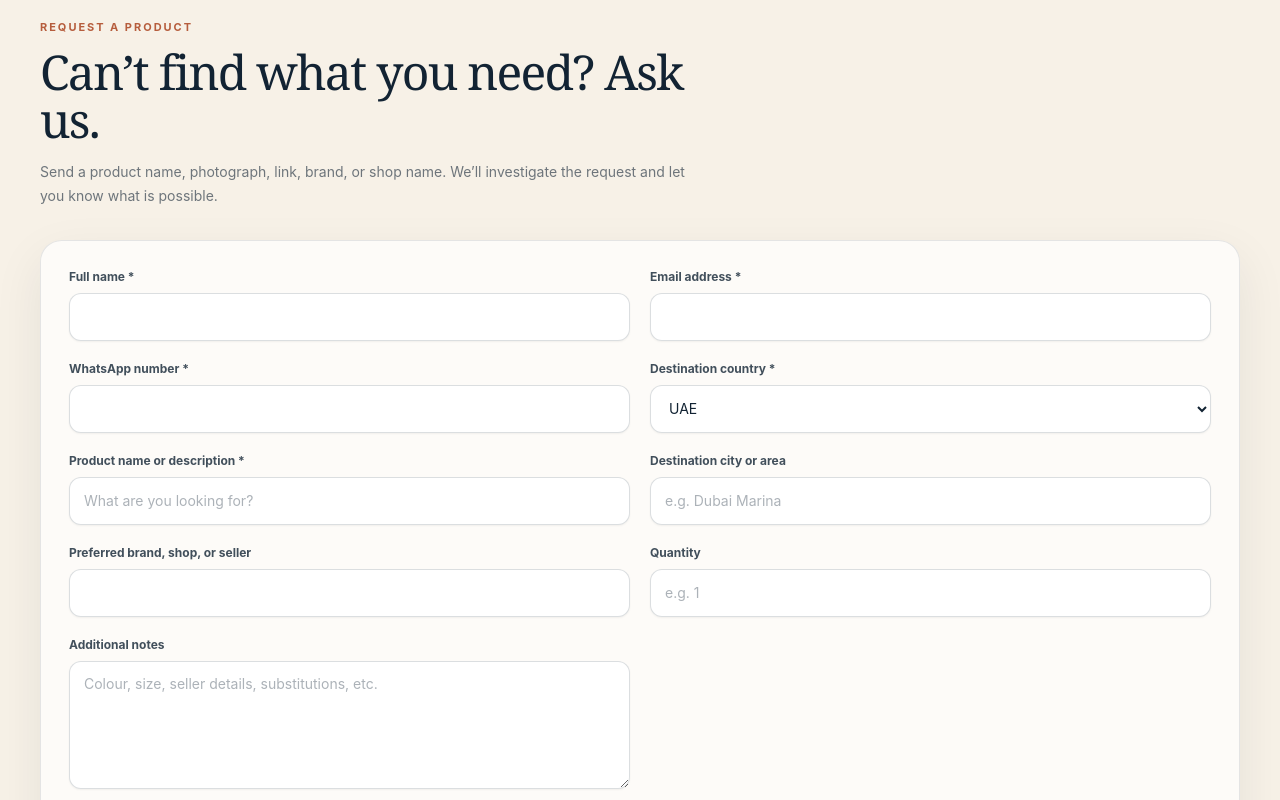
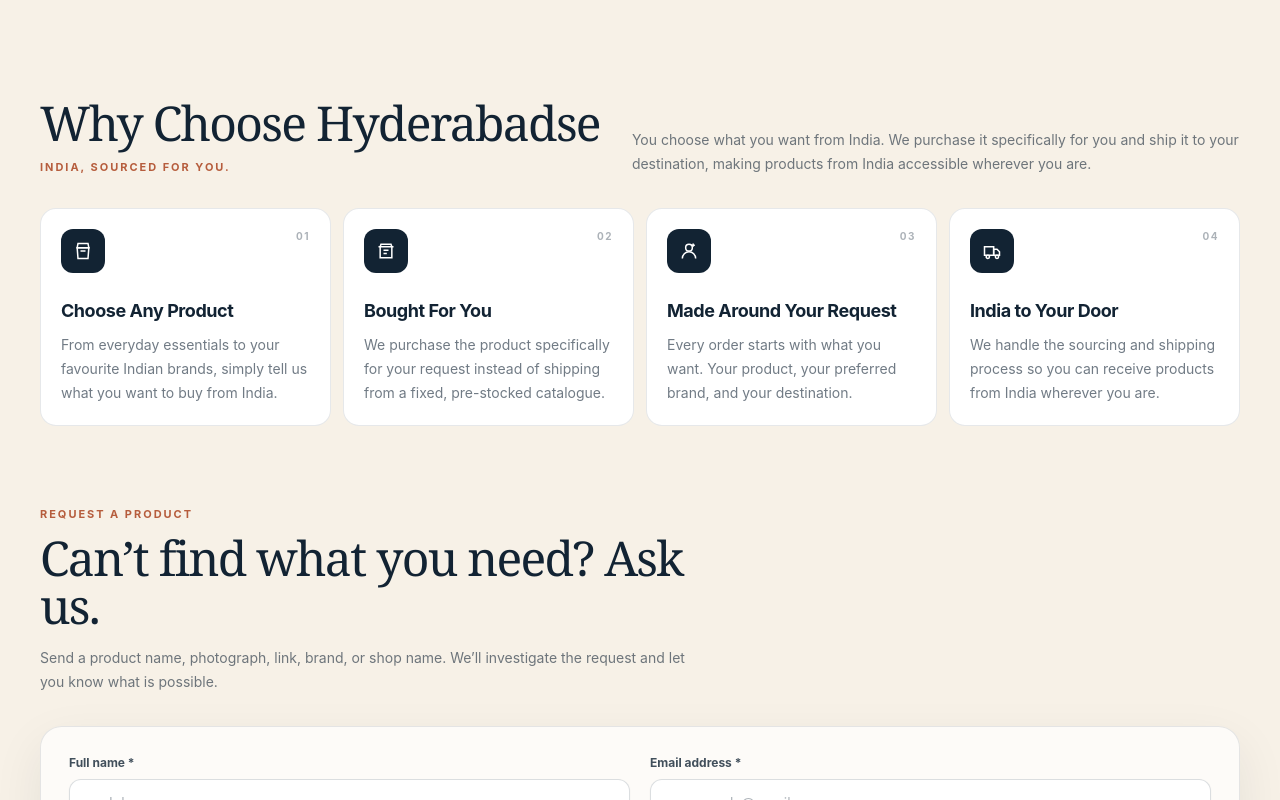
Before and after one commit to saahilkhan06/HyderabadSe, a Next.js app in the folder frontend/: page / in a window 1280 px wide. Shown: the part 1740-2540 px from the top of the page. Built offline with nearby package versions, Linux system fonts and the light colour scheme; no server answers.

Commit message:
footer placeholder

```diff
--- a/frontend/app/globals.css
+++ b/frontend/app/globals.css
@@ -52,6 +52,9 @@
   }
   .section-title {
     @apply font-display text-4xl font-medium leading-[0.98] tracking-[-0.035em] sm:text-5xl;
+  }
+  .section-title2 {
+    @apply font-display text-3xl font-medium leading-[0.98] tracking-[-0.035em] sm:text-5xl;
   }
   .card {
     @apply rounded-[1.35rem] border border-ink/10 bg-white/70 shadow-soft;
--- a/frontend/app/layout.tsx
+++ b/frontend/app/layout.tsx
@@ -2,7 +2,6 @@
 import type { ReactNode } from "react";
 import "./globals.css";
 import { siteConfig } from "@/lib/site";
-import WhatsAppButton from "@/components/WhatsAppButton";
 
 
 export const metadata: Metadata = {
@@ -46,7 +45,6 @@
         />
 
         {children}
-        <WhatsAppButton/>
 
       </body>
     </html>
--- a/frontend/app/page.tsx
+++ b/frontend/app/page.tsx
@@ -19,10 +19,11 @@
 // import { MobileNav } from "@/components/MobileNav";
 // import VoiceEnquiryButton from "@/components/VoiceEnquiryButton";
 import { RequestForm } from "@/components/RequestForm";
-// import WhatsAppButton from "@/components/WhatsAppButton";
+import WhatsAppButton from "@/components/WhatsAppButton";
 import { categories, destinations, faqs, siteConfig } from "@/lib/site";
 import Link from "next/link";
 import Image from "next/image";
+import Footer from "@/components/Footer";
 // import VoiceEnquiry from "@/components/VoiceEnquiry";
 
 const nav = [
@@ -216,7 +217,10 @@
             <Link href="#request" className="button-primary">
               Request a product
             </Link>
-            <Link href="mailto:hyderabadseorder@gmail.com" className="button-enquire">
+            <Link
+              href="mailto:hyderabadseorder@gmail.com"
+              className="button-enquire"
+            >
               Enquire Now
             </Link>
 
@@ -429,6 +433,129 @@
           ))}
         </div>
       </section>
+      <section className="shell py-16 lg:py-20">
+        <div className="grid gap-8 lg:grid-cols-[.65fr_1.35fr] lg:items-end">
+          <div>
+            <p className="md:section-title section-title2 whitespace-nowrap">
+              Why Choose Hyderabadse
+            </p>
+
+            <h2 className="eyebrow mt-3">India, sourced for you.</h2>
+          </div>
+
+          <p className="max-w-2xl text-sm leading-6 text-ink/60">
+            You choose what you want from India. We purchase it specifically for
+            you and ship it to your destination, making products from India
+            accessible wherever you are.
+          </p>
+        </div>
+
+        <div className="mt-8 grid gap-3 sm:grid-cols-2 lg:grid-cols-4">
+          {[
+            {
+              number: "01",
+              title: "Choose Any Product",
+              copy: "From everyday essentials to your favourite Indian brands, simply tell us what you want to buy from India.",
+              icon: (
+                <svg
+                  viewBox="0 0 24 24"
+                  fill="none"
+                  stroke="currentColor"
+                  strokeWidth="1.8"
+                  className="h-5 w-5"
+                >
+                  <path d="M6 3h12l1 5H5l1-5Z" />
+                  <path d="M5 8h14l-1 13H6L5 8Z" />
+                  <path d="M9 12h6" />
+                </svg>
+              ),
+            },
+            {
+              number: "02",
+              title: "Bought For You",
+              copy: "We purchase the product specifically for your request instead of shipping from a fixed, pre-stocked catalogue.",
+              icon: (
+                <svg
+                  viewBox="0 0 24 24"
+                  fill="none"
+                  stroke="currentColor"
+                  strokeWidth="1.8"
+                  className="h-5 w-5"
+                >
+                  <path d="M3 7h18" />
+                  <path d="M5 7l1-3h12l1 3" />
+                  <path d="M5 7v13h14V7" />
+                  <path d="M9 11h6" />
+                  <path d="M9 15h4" />
+                </svg>
+              ),
+            },
+            {
+              number: "03",
+              title: "Made Around Your Request",
+              copy: "Every order starts with what you want. Your product, your preferred brand, and your destination.",
+              icon: (
+                <svg
+                  viewBox="0 0 24 24"
+                  fill="none"
+                  stroke="currentColor"
+                  strokeWidth="1.8"
+                  className="h-5 w-5"
+                >
+                  <circle cx="12" cy="8" r="4" />
+                  <path d="M4 21a8 8 0 0 1 16 0" />
+                  <path d="M17 3v4" />
+                  <path d="M15 5h4" />
+                </svg>
+              ),
+            },
+            {
+              number: "04",
+              title: "India to Your Door",
+              copy: "We handle the sourcing and shipping process so you can receive products from India wherever you are.",
+              icon: (
+                <svg
+                  viewBox="0 0 24 24"
+                  fill="none"
+                  stroke="currentColor"
+                  strokeWidth="1.8"
+                  className="h-5 w-5"
+                >
+                  <path d="M3 7h11v10H3z" />
+                  <path d="M14 10h4l3 3v4h-7z" />
+                  <circle cx="7" cy="19" r="2" />
+                  <circle cx="18" cy="19" r="2" />
+                </svg>
+              ),
+            },
+          ].map((item) => (
+            <article
+              key={item.number}
+              className="group relative overflow-hidden rounded-2xl border border-ink/10 bg-white p-5 transition-all duration-300 hover:-translate-y-1 hover:shadow-md"
+            >
+              <div className="flex items-start justify-between">
+                <span className="grid h-11 w-11 place-items-center rounded-xl bg-ink text-white transition-transform duration-300 group-hover:scale-105">
+                  {item.icon}
+                </span>
+                {""}
+
+                <span className="text-[10px] font-bold uppercase tracking-[.15em] text-ink/35">
+                  {item.number}
+                </span>
+              </div>
+
+              <h3 className="mt-6 text-lg font-bold tracking-tight">
+                {item.title}
+              </h3>
+
+              <p className="mt-2 min-h-[72px] text-sm leading-6 text-ink/60">
+                {item.copy}
+              </p>
+            </article>
+          ))}
+        </div>
+      </section>
+
       {/* =========================================================
           REQUEST FORM
       ========================================================= */}
@@ -823,11 +950,12 @@
           </div>
         </div>
       </section>
+      <Footer/>
 
       {/* =========================================================
           FOOTER
       ========================================================= */}
-      <footer className="bg-ink py-10 text-white">
+      {/* <footer className="bg-ink py-10 text-white">
         <div className="shell">
           <div className="grid gap-8 md:grid-cols-[1fr_auto] md:items-start">
             <div>
@@ -902,8 +1030,9 @@
             before an order is accepted.
           </div>
         </div>
-      </footer>
+      </footer> */}
       {/* <VoiceEnquiry /> */}
+      <WhatsAppButton />
     </main>
   );
 }
--- a/frontend/app/terms/page.tsx
+++ b/frontend/app/terms/page.tsx
@@ -1,3 +1,5 @@
+import BackToHyderabadse from "@/components/BackToHyderabadse";
+import Footer from "@/components/Footer";
 import type { Metadata } from "next";
 
 export const metadata: Metadata = {
@@ -9,6 +11,7 @@
 export default function TermsPage() {
   return (
     <main className="bg-cream text-ink">
+      <BackToHyderabadse/>
       <section className="shell py-6 lg:py-10">
         <div className="grid gap-10 lg:grid-cols-[220px_1fr] lg:gap-16">
           {/* Side navigation */}
@@ -301,6 +304,7 @@
           </div>
         </div>
       </section>
+      <Footer/>
     </main>
   );
 }
--- /dev/null
+++ b/frontend/components/Footer.tsx
@@ -0,0 +1,85 @@
+"use client";
+import {  siteConfig } from "@/lib/site";
+import Link from "next/link";
+import Image from "next/image";
+
+export default function Footer() {
+  return (
+    <footer className="bg-ink py-10 text-white">
+      <div className="shell">
+        <div className="grid gap-8 md:grid-cols-[1fr_auto] md:items-start">
+          <div>
+            <div className="flex items-center gap-3">
+              <Image
+                src={"/webicon.png"}
+                alt={"H"}
+                width={48}
+                height={48}
+                className="h-12 w-12 object-cover rounded-full"
+                loading="lazy"
+              />
+
+              <span className="font-display text-2xl">HyderabadSe</span>
+            </div>
+
+            <p className="mt-4 max-w-md text-sm leading-6 text-white/50">
+              {siteConfig.alternateTagline}
+            </p>
+
+            <p className="mt-3 max-w-2xl break-words text-xs leading-5 text-white/35">
+              <Link href="mailto:hyderabadseorder@gmail.com">
+                Email: {siteConfig.contactEmail}
+              </Link>{" "}
+              ·{" "}
+              <Link href="https://wa.me/9666266807?text=Hi HyderabadSe, I would like to enquire about sourcing or ordering a product from Hyderabad,India.">
+                WhatsApp: {siteConfig.whatsappDisplay}
+              </Link>{" "}
+              · India location: {siteConfig.operatingLocation}
+            </p>
+          </div>
+
+          <div className="grid gap-2 text-sm text-white/55 sm:grid-cols-2 sm:gap-x-8">
+            <Link href="#products" className="hover:text-white">
+              Products we can source
+            </Link>
+
+            <Link href="#how" className="hover:text-white">
+              How it works
+            </Link>
+
+            <Link href="#destinations" className="hover:text-white">
+              Supported destinations
+            </Link>
+
+            <Link href="#faq" className="hover:text-white">
+              FAQ
+            </Link>
+
+            <Link href="/privacy-policy" className="hover:text-white">
+              Privacy policy
+            </Link>
+
+            <Link href="/terms" className="hover:text-white">
+              Terms
+            </Link>
+
+            <Link href="/cancellation-refund" className="hover:text-white">
+              Cancellation & refund
+            </Link>
+
+            <Link href="/shipping-customs" className="hover:text-white">
+              Shipping & customs
+            </Link>
+          </div>
+        </div>
+
+        <div className="mt-9 border-t border-white/10 pt-5 text-xs leading-5 text-white/35">
+          HyderabadSe is an early-stage Hyderabad-to-Gulf sourcing service.
+          Product availability, export eligibility, shipping, customs,
+          destination charges, and delivery timing are confirmed individually
+          before an order is accepted.
+        </div>
+      </div>
+    </footer>
+  );
+}
--- a/frontend/components/RequestForm.tsx
+++ b/frontend/components/RequestForm.tsx
@@ -302,8 +302,8 @@
         </h3>
 
         <p className="mt-3 max-w-xl text-sm leading-6 text-ink/60">
-          We&apos;ll review the details and contact you with the next step.
-          This request does not confirm an order or payment.
+          We&apos;ll review the details and contact you with the next step. This
+          request does not confirm an order or payment.
         </p>
 
         <button
@@ -332,6 +332,7 @@
             id="name"
             aria-label="Full name"
             className="field"
+            placeholder="eg.John"
             value={form.name}
             onChange={(e) => set("name", e.target.value)}
             required
@@ -343,6 +344,7 @@
             id="email"
             aria-label="Email address"
             className="field"
+            placeholder="eg.example@gmail.com"
             type="email"
             value={form.email}
             onChange={(e) => set("email", e.target.value)}
@@ -355,6 +357,7 @@
             id="whatsapp"
             aria-label="WhatsApp number"
             className="field"
+            placeholder="eg.+971 XX XXX XXXX,+966 XX XXX XXXX"
             type="tel"
             inputMode="tel"
             value={form.whatsapp}
@@ -381,21 +384,21 @@
           </select>
         </Field>
 
-        <Field label="Product name or description" required>
-          <input
+        <Field label="List your Products" required>
+          <textarea
             id="productName"
             aria-label="Product name or description"
-            className="field"
+            className="field min-h-15 resize-y py-3"
             value={form.productName}
             onChange={(e) => set("productName", e.target.value)}
-            placeholder="What are you looking for?"
+            placeholder="e.g. Sweets & Cookies,Shirts & Sarees,Indian pickles,Medicines,Any other Accessories,etc"
             required
           />
         </Field>
 
         {/* OPTIONAL */}
 
-        <Field label="Destination city or area">
+        {/* <Field label="Destination city or area">
           <input
             id="destinationCity"
             aria-label="Destination city or area"
@@ -404,13 +407,14 @@
             onChange={(e) => set("destinationCity", e.target.value)}
             placeholder="e.g. Dubai Marina"
           />
-        </Field>
+        </Field> */}
 
         <Field label="Preferred brand, shop, or seller">
           <input
             id="preferredBrand"
             aria-label="Preferred brand, shop, or seller"
             className="field"
+            placeholder="eg.Pista House,Zudio,H&M,Apollo pharmacy"
             value={form.preferredBrand ?? ""}
             onChange={(e) => set("preferredBrand", e.target.value)}
           />
@@ -438,7 +442,7 @@
             className="field"
             value={form.quantity ?? ""}
             onChange={(e) => set("quantity", e.target.value)}
-            placeholder="e.g. 1"
+            placeholder="e.g. 2 boxes, 3 shirts"
           />
         </Field>
 
@@ -501,7 +505,7 @@
             className="field min-h-32 resize-y py-3"
             value={form.notes ?? ""}
             onChange={(e) => set("notes", e.target.value)}
-            placeholder="Colour, size, seller details, substitutions, etc."
+            placeholder="Medium size, less spicy, specific colour, preferred shop, or any other details..."
           />
         </Field>
       </div>
@@ -517,8 +521,8 @@
         />
 
         <span>
-          I agree that HyderabadSe may contact me about this request and use
-          the submitted information to process it.
+          I agree that HyderabadSe may contact me about this request and use the
+          submitted information to process it.
         </span>
       </label>
 
@@ -535,9 +539,9 @@
 
       <div className="mt-6 flex flex-col gap-3 sm:flex-row sm:items-center sm:justify-between">
         <p className="max-w-xl text-xs leading-5 text-ink/50">
-          Submitting this form starts a request. It does not confirm an order
-          or payment. We verify availability, eligibility, pricing, and
-          delivery before confirmation.
+          Submitting this form starts a request. It does not confirm an order or
+          payment. We verify availability, eligibility, pricing, and delivery
+          before confirmation.
         </p>
 
         <button
```
Also changed, not shown: frontend/app/brands/page.tsx (+24 -41 lines), frontend/app/cancellation-refund/page.tsx (+49 -52 lines), frontend/app/privacy-policy/page.tsx (+52 -59 lines), frontend/app/shipping-customs/page.tsx (+16 -18 lines), frontend/components/BackToHyderabadse.tsx (added, +13 -0 lines).
